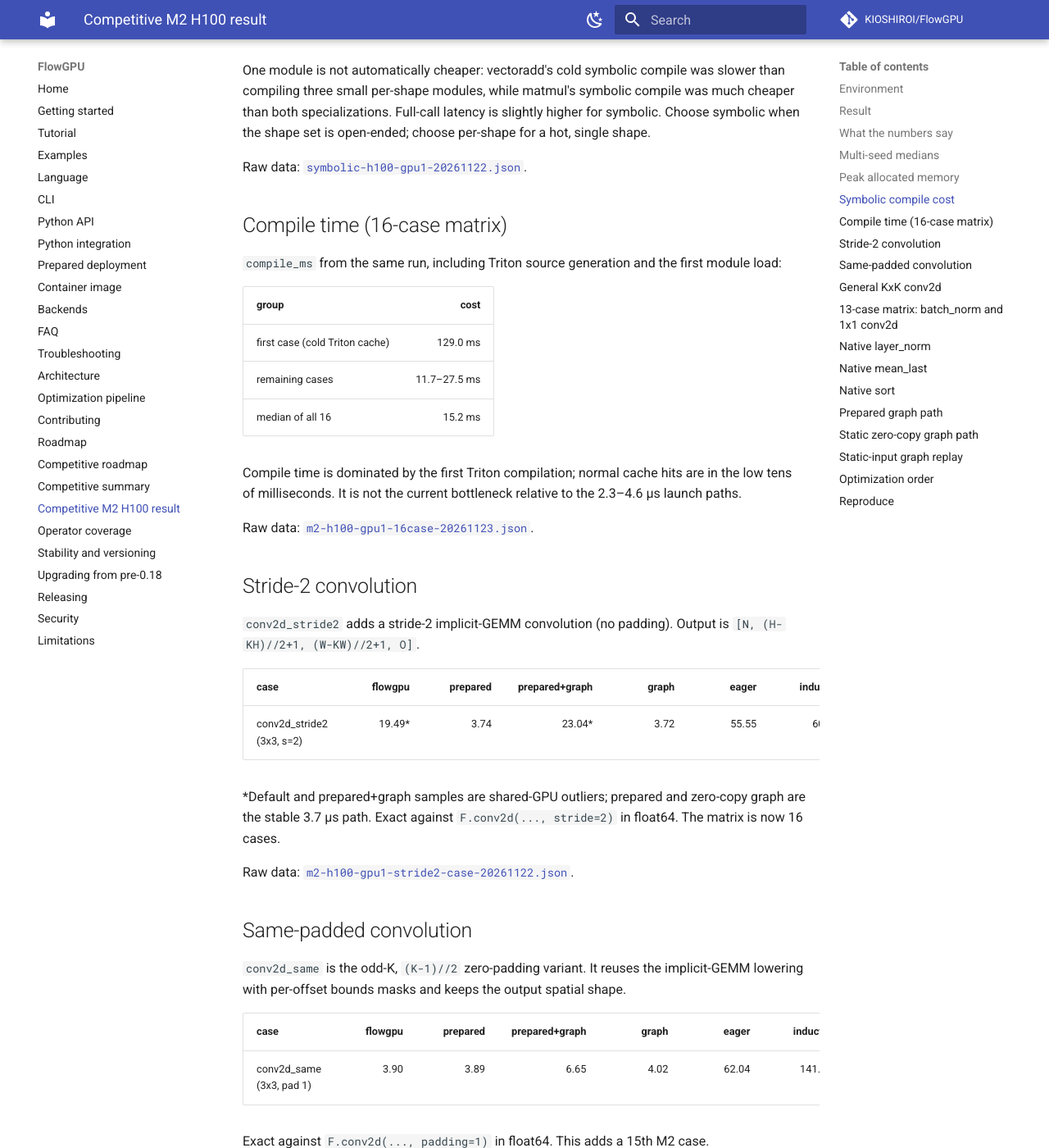
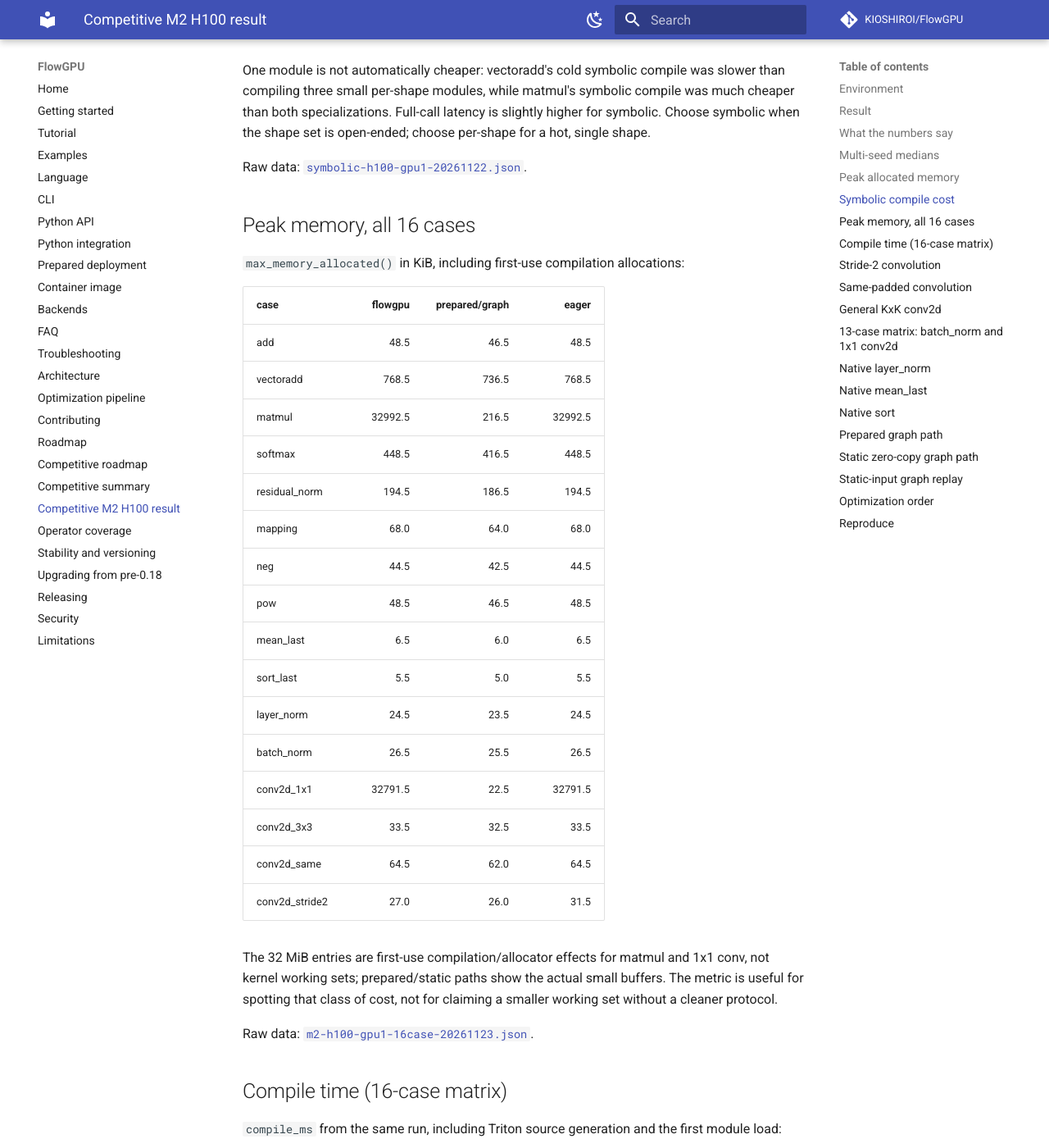
Before and after one commit to KIOSHIROI/FlowGPU, an MkDocs documentation site: the page built from docs/user-guide/competitive-m2-h100.md, in a window 1280 px wide and 1400 px high, scrolled down 3830 px. Shown: the whole window at 82% size. Built offline with MkDocs 1.6.1 and Material for MkDocs 9.7.7, drawn with Linux system fonts in a browser that asks for light colours; comment, search, counter and statistics services are not loaded.

Commit message:
Release 0.45.2: 16-case memory report
- Publish peak-allocated memory for all 16 cases.
- Separate first-use compilation/allocator effects from prepared buffers.

```diff
--- a/docs/user-guide/competitive-m2-h100.md
+++ b/docs/user-guide/competitive-m2-h100.md
@@ -140,6 +140,37 @@ Raw data: [`symbolic-h100-gpu1-20261122.json`](https://github.com/KIOSHIROI/Flow
 
 
 
+
+
+## Peak memory, all 16 cases
+
+`max_memory_allocated()` in KiB, including first-use compilation allocations:
+
+| case | flowgpu | prepared/graph | eager |
+|---|---:|---:|---:|
+| add | 48.5 | 46.5 | 48.5 |
+| vectoradd | 768.5 | 736.5 | 768.5 |
+| matmul | 32992.5 | 216.5 | 32992.5 |
+| softmax | 448.5 | 416.5 | 448.5 |
+| residual_norm | 194.5 | 186.5 | 194.5 |
+| mapping | 68.0 | 64.0 | 68.0 |
+| neg | 44.5 | 42.5 | 44.5 |
+| pow | 48.5 | 46.5 | 48.5 |
+| mean_last | 6.5 | 6.0 | 6.5 |
+| sort_last | 5.5 | 5.0 | 5.5 |
+| layer_norm | 24.5 | 23.5 | 24.5 |
+| batch_norm | 26.5 | 25.5 | 26.5 |
+| conv2d_1x1 | 32791.5 | 22.5 | 32791.5 |
+| conv2d_3x3 | 33.5 | 32.5 | 33.5 |
+| conv2d_same | 64.5 | 62.0 | 64.5 |
+| conv2d_stride2 | 27.0 | 26.0 | 31.5 |
+
+The 32 MiB entries are first-use compilation/allocator effects for matmul and
+1x1 conv, not kernel working sets; prepared/static paths show the actual small
+buffers. The metric is useful for spotting that class of cost, not for claiming
+a smaller working set without a cleaner protocol.
+
+Raw data: [`m2-h100-gpu1-16case-20261123.json`](https://github.com/KIOSHIROI/FlowGPU/blob/main/benchmarks/competitive/measurements/m2-h100-gpu1-16case-20261123.json).
 
 ## Compile time (16-case matrix)
 
--- a/pyproject.toml
+++ b/pyproject.toml
@@ -4,7 +4,7 @@ build-backend = "setuptools.build_meta"
 
 [project]
 name = "flowgpu"
-version = "0.45.1"
+version = "0.45.2"
 description = "A dataflow DSL compiler for GPU operator pipelines targeting Triton and a portable reference backend"
 authors = [{name = "The FlowGPU Authors"}]
 keywords = ["compiler", "triton", "dataflow", "dsl", "gpu", "llm"]
```
Also changed, not shown: CHANGELOG.md (+5 -0 lines), PUBLIC_RELEASE.md (+1 -1 lines), 3 other files.
